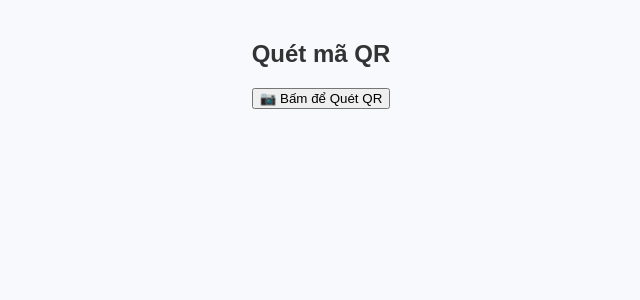
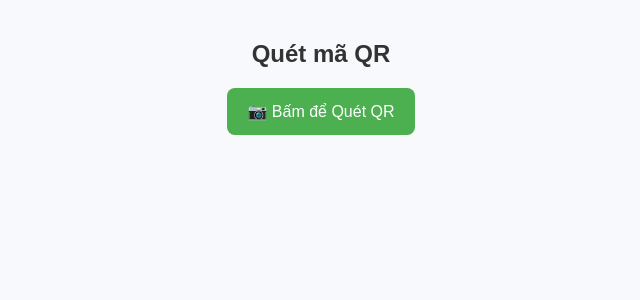
Before and after one commit to kumocvip/QR-API, a Flask app: page / in a window 1280 px wide. Shown: the top 300 px of the page, without its empty margins (319-959 px from the left). Run offline with Flask 3, Linux system fonts and the light colour scheme; some libraries are stand-ins or nearby versions.

Commit message:
Update style.css

```diff
--- a/static/style.css
+++ b/static/style.css
@@ -4,21 +4,39 @@ body {
   margin: 0;
   padding: 0;
 }
+
 .container {
   padding: 20px;
   max-width: 400px;
   margin: auto;
   text-align: center;
 }
+
 h2 {
   color: #333;
 }
+
 #reader {
   width: 100%;
   margin: 10px 0;
 }
+
 .result {
   margin-top: 10px;
   color: green;
   font-weight: bold;
 }
+
+button {
+  background-color: #4CAF50;
+  border: none;
+  color: white;
+  padding: 14px 20px;
+  font-size: 16px;
+  border-radius: 8px;
+  cursor: pointer;
+}
+
+button:disabled {
+  background-color: #ccc;
+}
```
